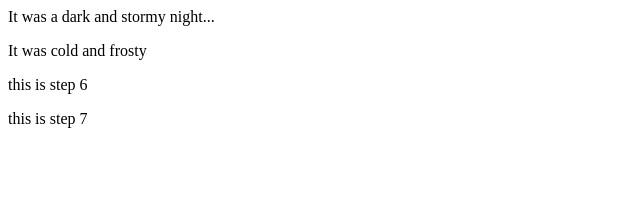
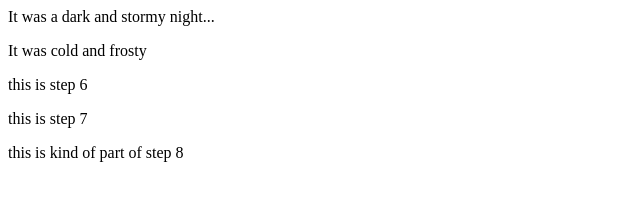
Before and after one commit to PowderedWaterToo/fireside-story, a plain HTML site: page index.html in a window 1280 px wide. Shown: the whole page, without its empty margins (0-640 px from the left). Drawn offline with Linux system fonts and the light colour scheme.

Commit message:
last push before darker merge

```diff
--- a/index.html
+++ b/index.html
@@ -4,4 +4,5 @@
     <p>It was cold and frosty </p>  </body>
     <p>this is step 6</p>
     <p>this is step 7</p>
+    <p>this is kind of part of step 8</p>
 </html>
```
